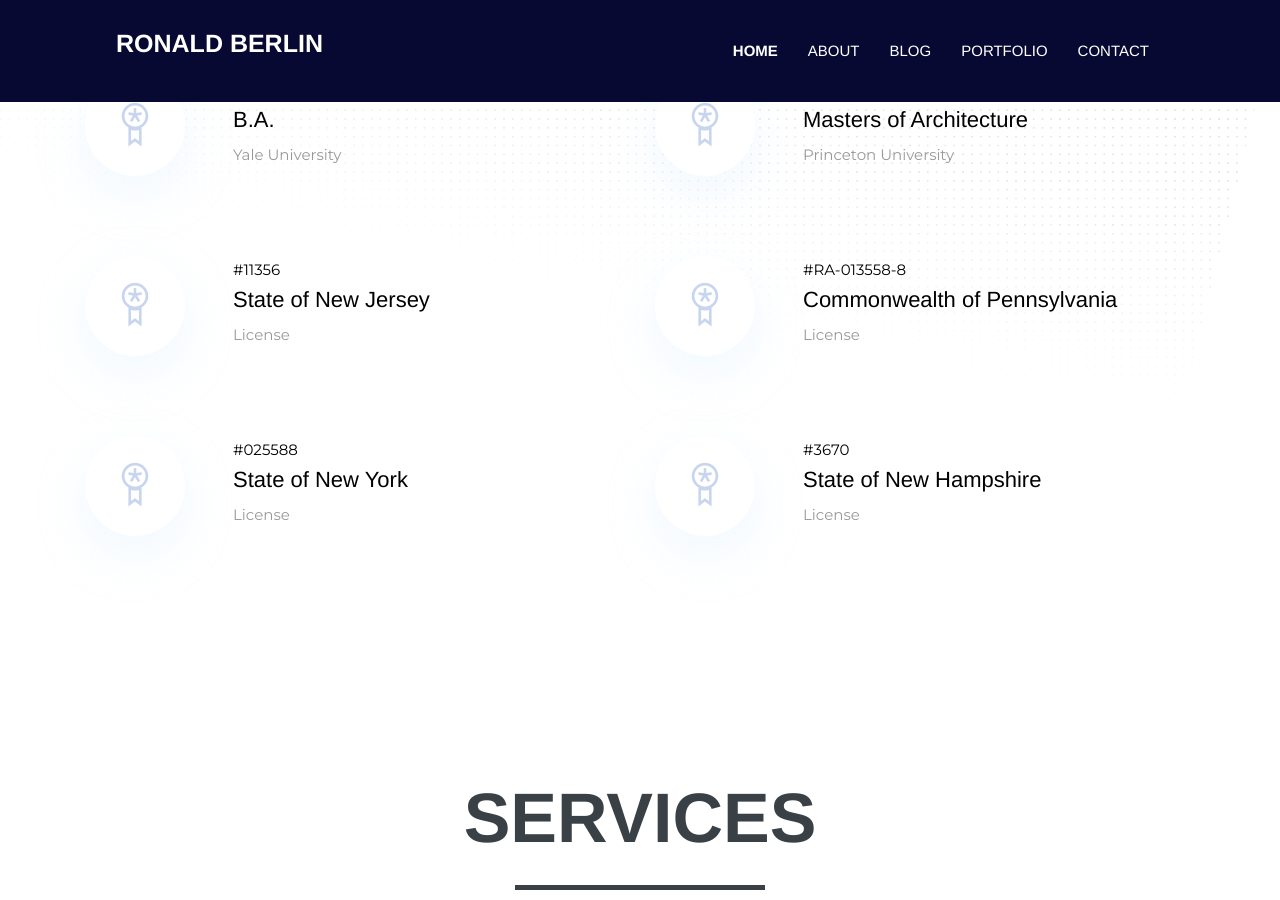
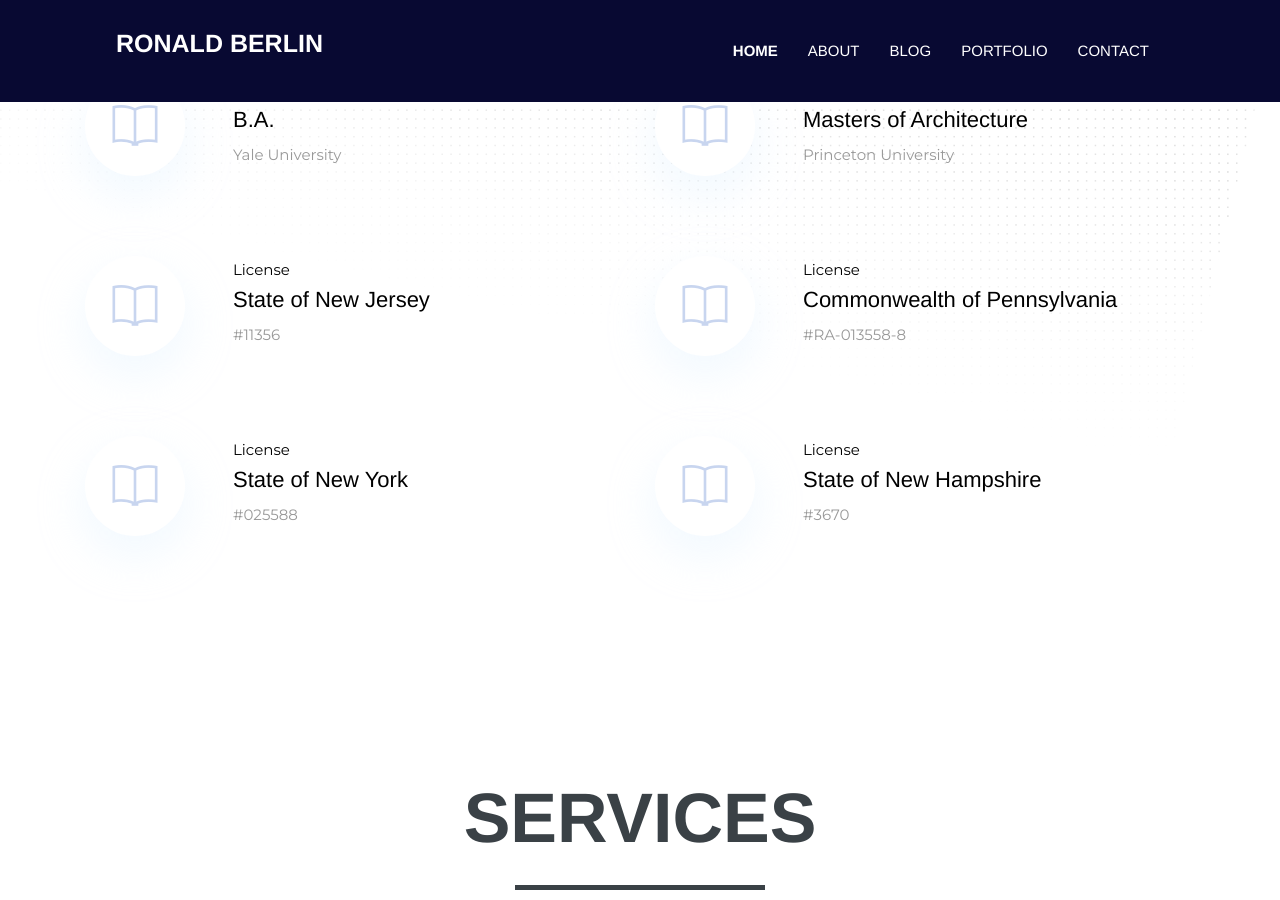
Before and after one commit to sofiamay/website-jekyll-ronaldberlin, a Jekyll site: the page built from index.html, in a window 1280 px wide and 900 px high, scrolled down 2911 px. Built offline with Jekyll 4.4.1, drawn with Linux system fonts in a browser that asks for light colours; some web fonts are replaced.

Commit message:
Change Education icons

```diff
--- a/_includes/education-section.html
+++ b/_includes/education-section.html
@@ -10,7 +10,7 @@
       <div class="col-lg-6 col-md-6 mb-80">
         <div class="d-flex">
           <div class="mr-lg-5 mr-3">
-            <i class="ti-medall icon icon-light icon-bg bg-white shadow rounded-circle d-block"></i>
+            <i class="ti-book icon icon-light icon-bg bg-white shadow rounded-circle d-block"></i>
           </div>
           <div>
             <p class="text-dark mb-1">{{ education.date }}</p>
```
Also changed, not shown: _data/settings.yml (+8 -8 lines).
